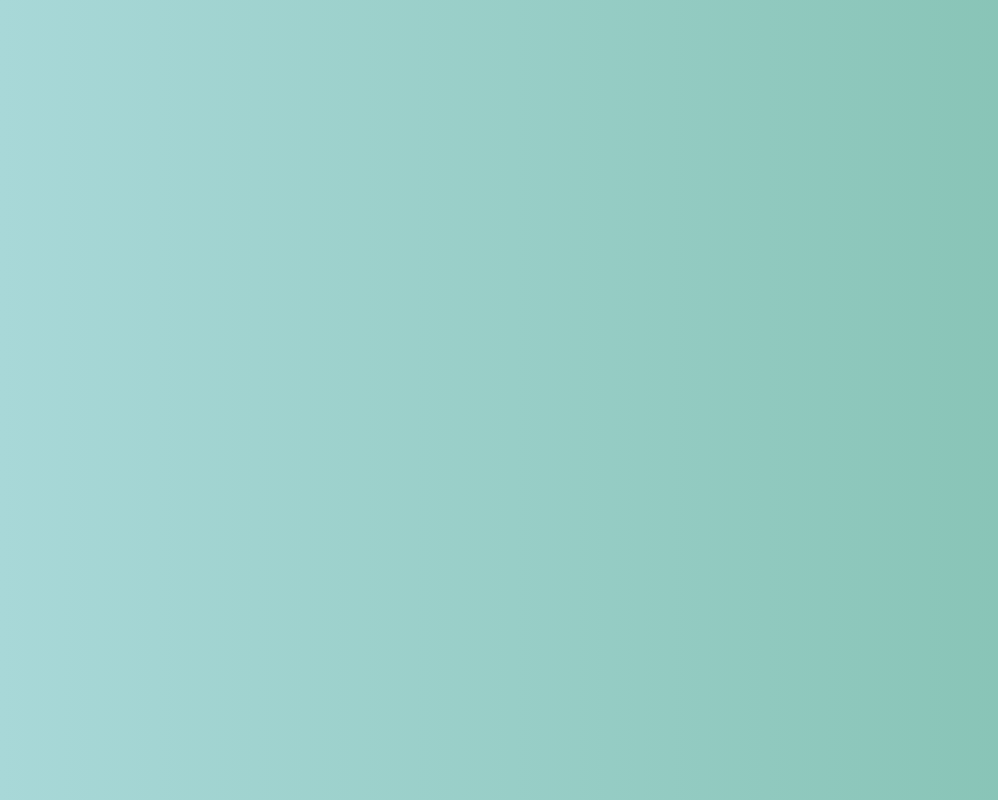
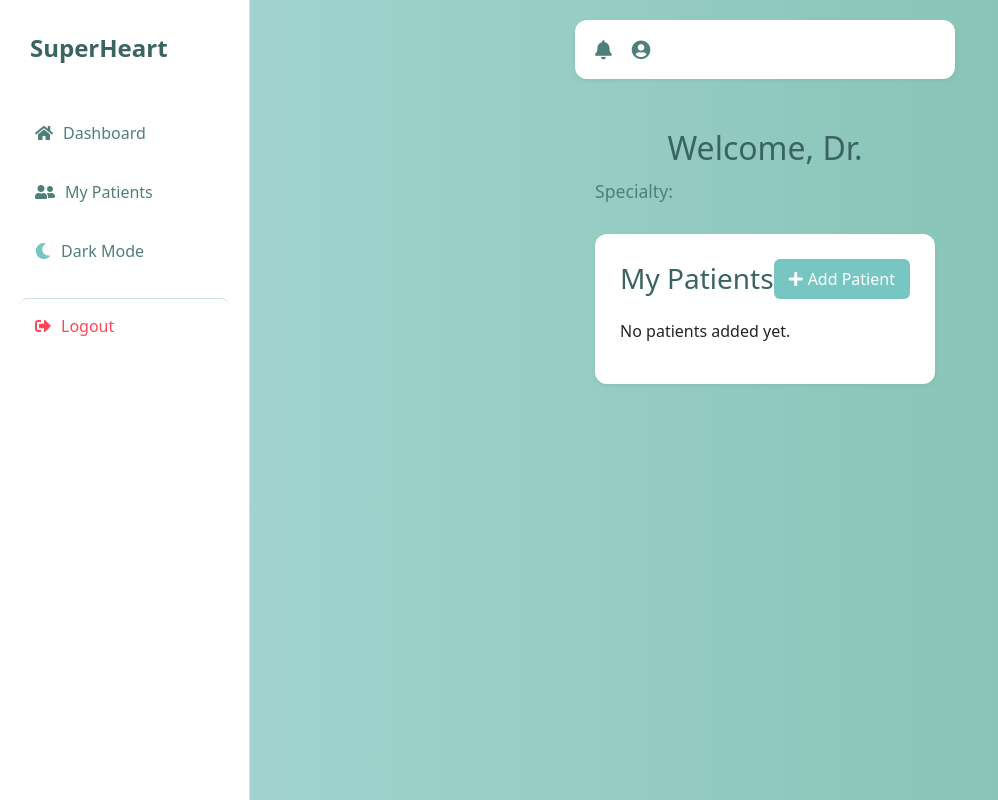
Before and after one commit to rohannair2022/301HealthProj, a React (Create React App) app in the folder frontend/super-heart/: page /doctor-dashboard in a window 1280 px wide. Before the commit this address had no page. Shown: the whole page, without its empty margins (0-998 px from the left). Built offline with nearby package versions, Linux system fonts and the light colour scheme; no server answers.

Commit message:
SUP-22-frontend-friends-list: Added patient and doctor dashboard components to React Router.

```diff
--- a/frontend/super-heart/src/App.js
+++ b/frontend/super-heart/src/App.js
@@ -4,7 +4,8 @@ import './App.css';
 import Login from './components/Login.js';
 import Landing from './components/Landing';
 import Test from './components/Test';
-import Dashboard from './components/Dashboard';
+import PatientDashboard from './components/PatientDashboard';
+import DoctorDashboard from './components/DoctorDashboard';
 import Register from './components/Register';
 
 function App() {
@@ -15,7 +16,8 @@ function App() {
         <Route path='/login' element={<Login />} />
         <Route path='/register' element={<Register />} />
         <Route path='/test' element={<Test />} />
-        <Route path='/dashboard' element={<Dashboard />} />
+        <Route path='/patient-dashboard' element={<PatientDashboard />} />
+        <Route path='/doctor-dashboard' element={<DoctorDashboard />} />
       </Routes>
     </Router>
   );
```
